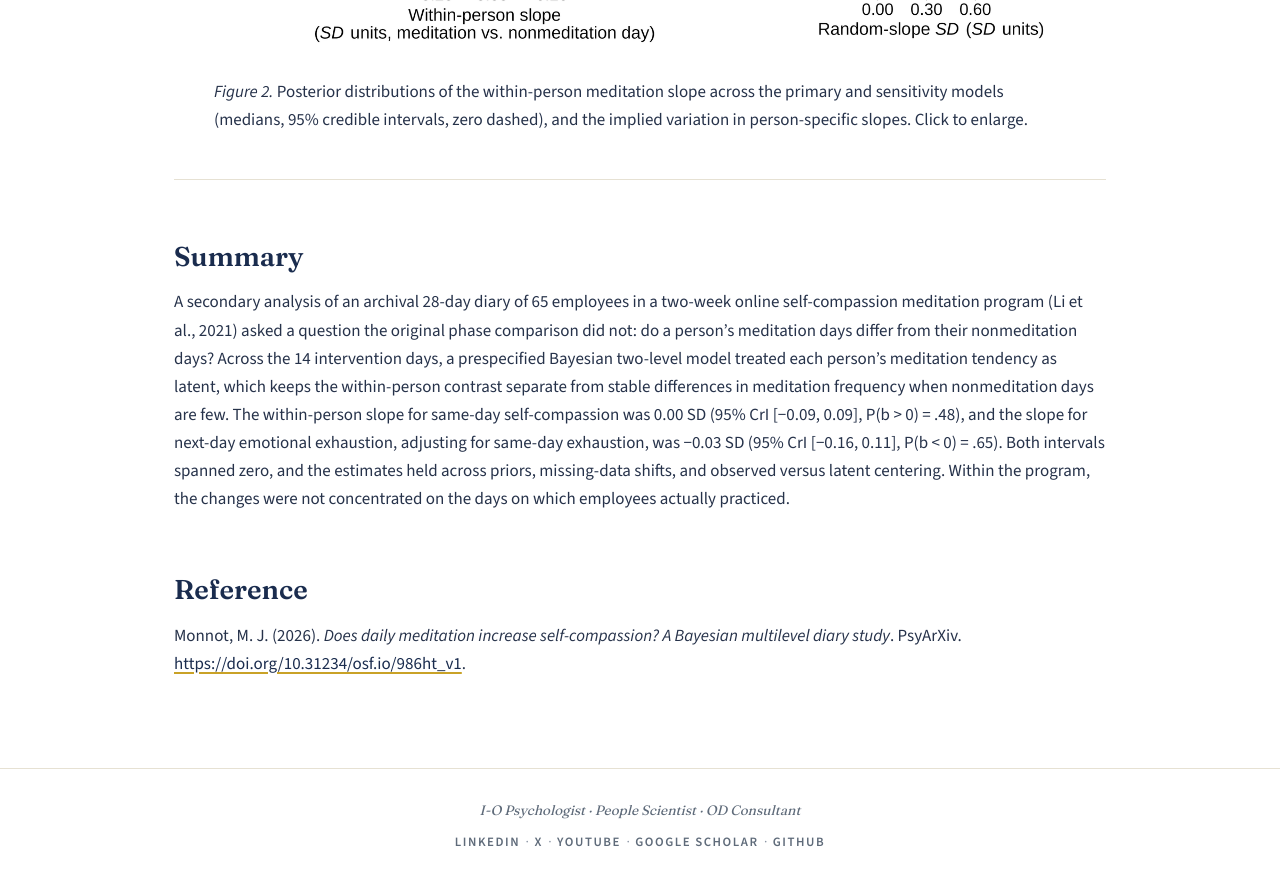
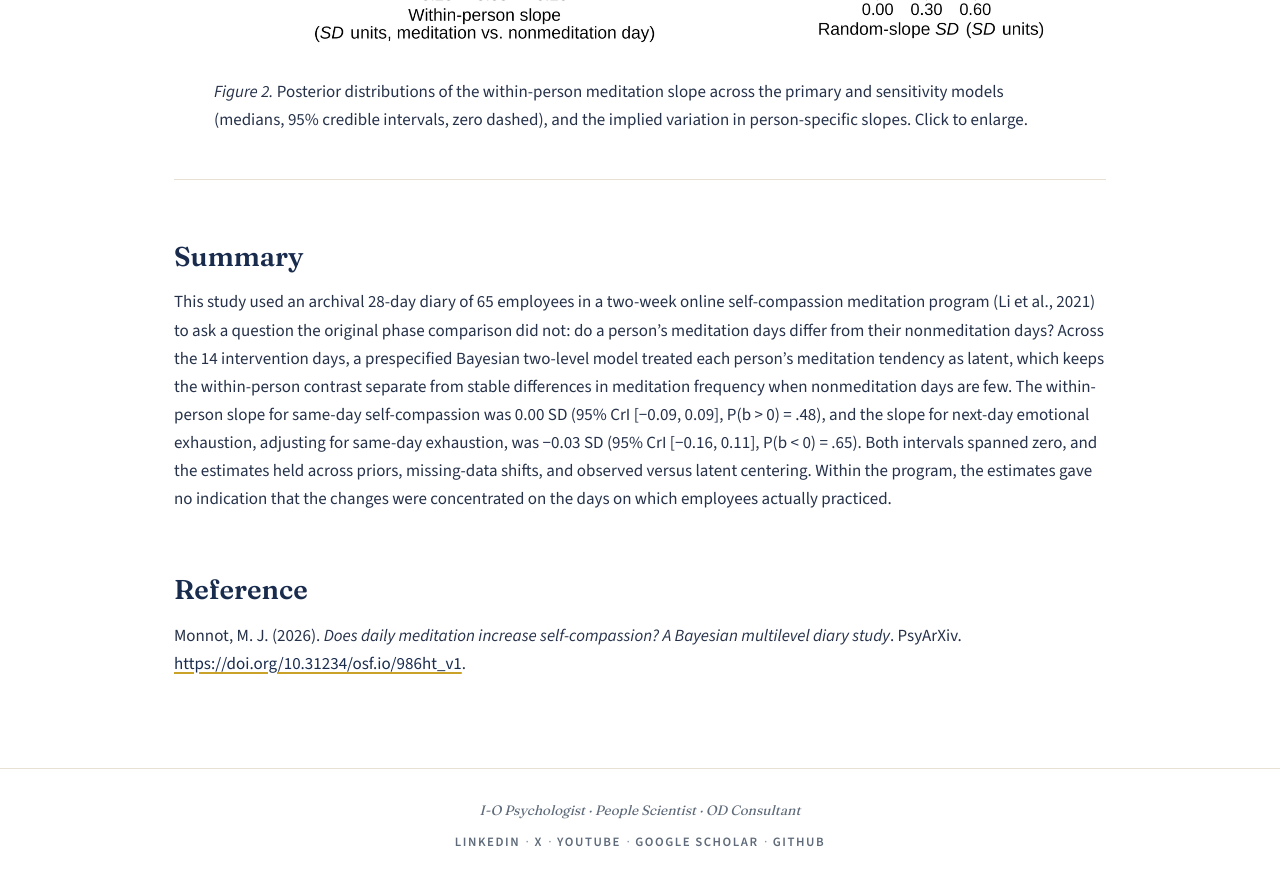
Before and after one commit to mjmonnot/mjmonnot.github.io, a Jekyll site: the page built from publications/2026-meditation-self-compassion-diary.md, in a window 1280 px wide and 900 px high, scrolled down 1396 px. Shown: the top 886 px of the window. Built offline with Jekyll 4.4.1, drawn with Linux system fonts in a browser that asks for light colours.

Commit message:
Meditation diary: publication page wording (data source; null as the preprint states it)
Framing sentence no longer uses the label "secondary analysis" and still names the data source (RULES_IN_FORCE.md, Novelty and dataset choice, 2026-11-17). The closing sentence now states the null as the preprint does (p. 20: the estimates gave no indication that the changes were concentrated on practice days). No number changed.

Co-Authored-By: Claude Fable 5.2 <noreply@anthropic.com>
Claude-Session: https://claude.ai/code/session_01TKeWHFR7E5YyftLbi9sYbp

```diff
--- a/publications/2026-meditation-self-compassion-diary.md
+++ b/publications/2026-meditation-self-compassion-diary.md
@@ -33,7 +33,7 @@ permalink: /publications/2026-meditation-self-compassion-diary.html
 
 ## Summary
 
-A secondary analysis of an archival 28-day diary of 65 employees in a two-week online self-compassion meditation program (Li et al., 2021) asked a question the original phase comparison did not: do a person's meditation days differ from their nonmeditation days? Across the 14 intervention days, a prespecified Bayesian two-level model treated each person's meditation tendency as latent, which keeps the within-person contrast separate from stable differences in meditation frequency when nonmeditation days are few. The within-person slope for same-day self-compassion was 0.00 SD (95% CrI [−0.09, 0.09], P(b > 0) = .48), and the slope for next-day emotional exhaustion, adjusting for same-day exhaustion, was −0.03 SD (95% CrI [−0.16, 0.11], P(b < 0) = .65). Both intervals spanned zero, and the estimates held across priors, missing-data shifts, and observed versus latent centering. Within the program, the changes were not concentrated on the days on which employees actually practiced.
+This study used an archival 28-day diary of 65 employees in a two-week online self-compassion meditation program (Li et al., 2021) to ask a question the original phase comparison did not: do a person's meditation days differ from their nonmeditation days? Across the 14 intervention days, a prespecified Bayesian two-level model treated each person's meditation tendency as latent, which keeps the within-person contrast separate from stable differences in meditation frequency when nonmeditation days are few. The within-person slope for same-day self-compassion was 0.00 SD (95% CrI [−0.09, 0.09], P(b > 0) = .48), and the slope for next-day emotional exhaustion, adjusting for same-day exhaustion, was −0.03 SD (95% CrI [−0.16, 0.11], P(b < 0) = .65). Both intervals spanned zero, and the estimates held across priors, missing-data shifts, and observed versus latent centering. Within the program, the estimates gave no indication that the changes were concentrated on the days on which employees actually practiced.
 
 ## Reference
 
```
